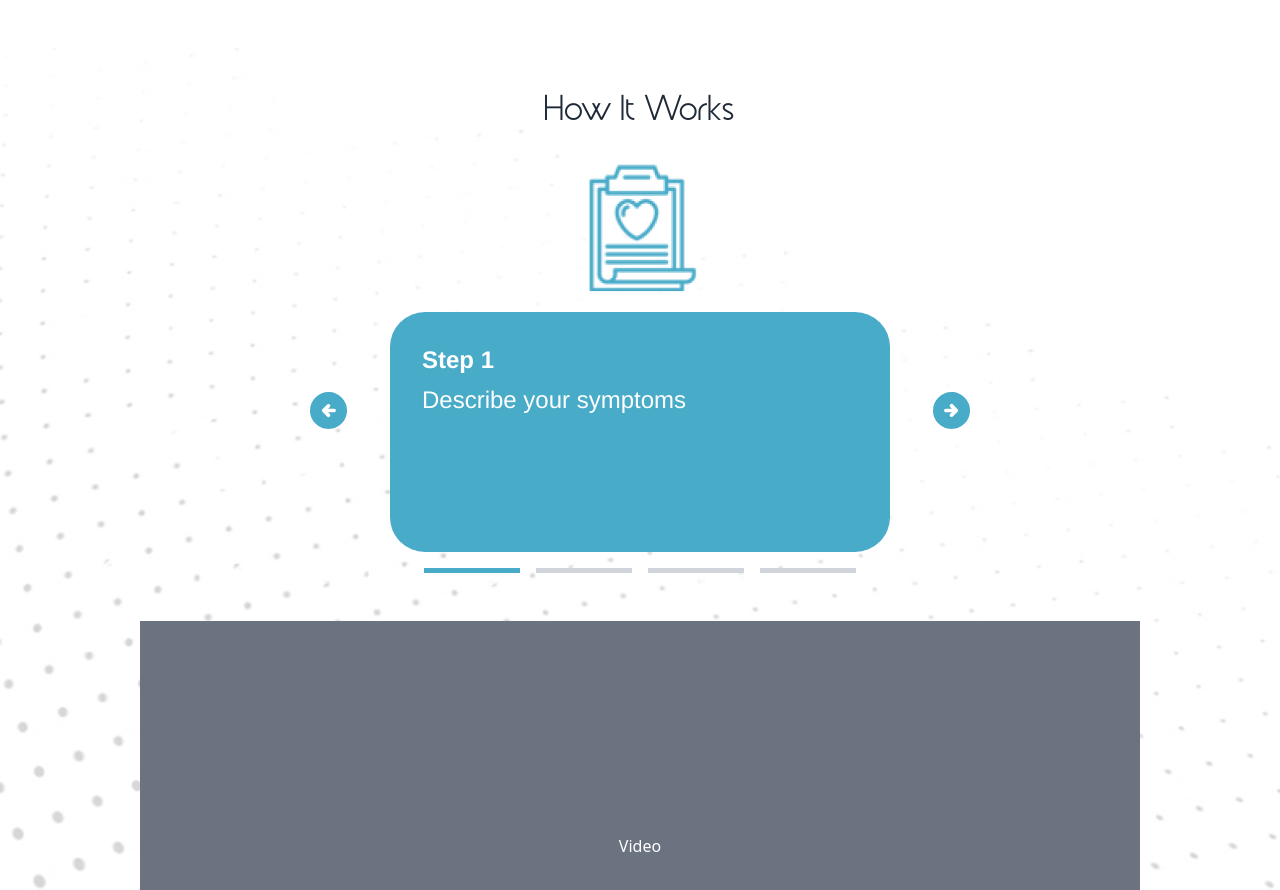
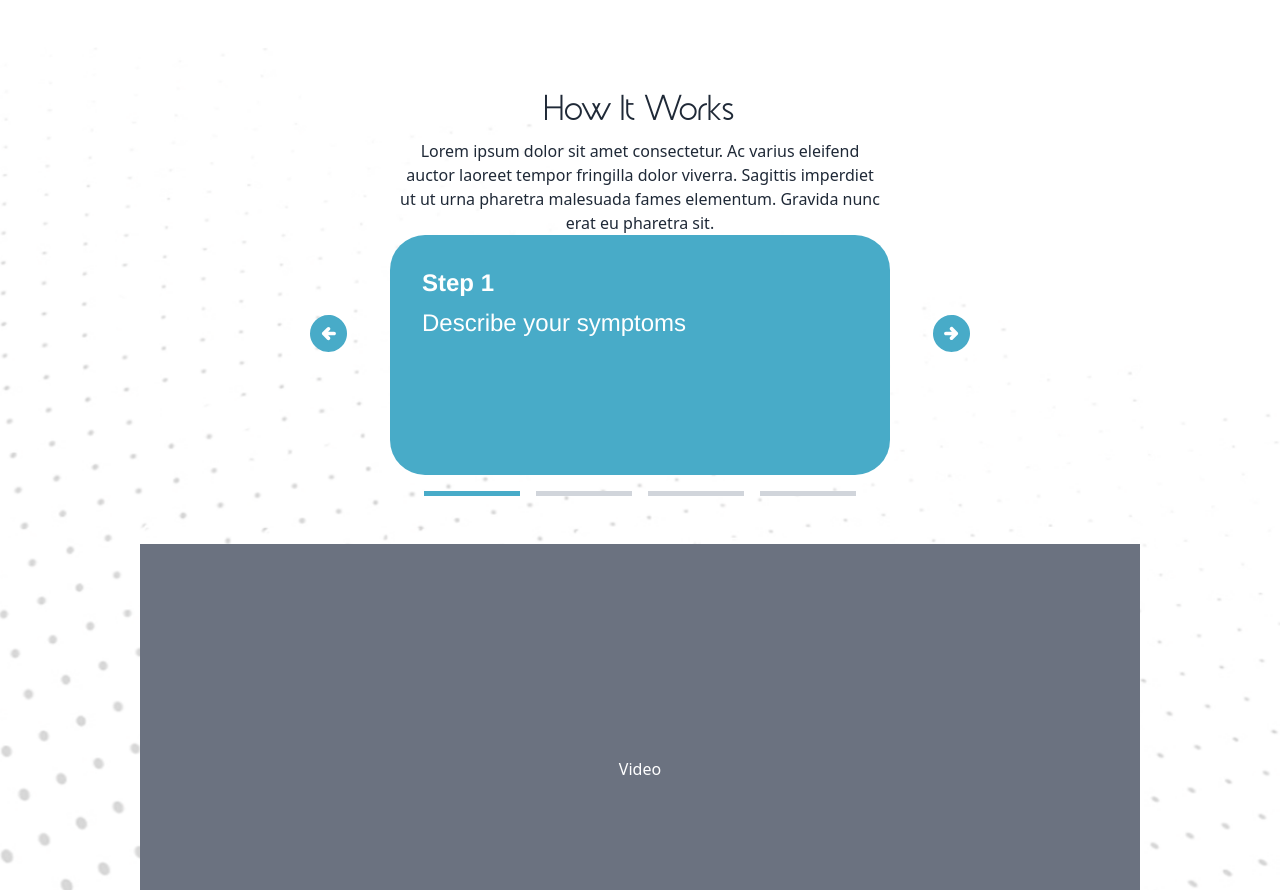
Before and after one commit to DenisLo-master/MdHub, a React (Vite) app: page / in a window 1280 px wide. Shown: the part 3020-3910 px from the top of the page. Built offline with nearby package versions, Linux system fonts and the light colour scheme.

Commit message:
added new text under title

```diff
--- a/src/sections/Home/HomeHowItWorksSection.jsx
+++ b/src/sections/Home/HomeHowItWorksSection.jsx
@@ -1,15 +1,14 @@
 import React from 'react'
-import {
-  HowItWorks01,
-} from '../../assets'
 import Slider from '../../components/Slider'
 
 const HomeHowItWorksSection = () => {
   return (
     <section className="bg-how-it-works">
       <article className="w-full max-w-[90rem] mx-auto pt-10 pb-20">
-      <h2 className="text-4xl font-main text-center">How It Works</h2>
-      <img className="w-44 mx-auto" src={HowItWorks01} />
+        <h2 className="text-4xl font-main text-center">How It Works</h2>
+        <p className="max-w-[480px] mx-auto text-center pt-3">
+          Lorem ipsum dolor sit amet consectetur. Ac varius eleifend auctor laoreet tempor fringilla dolor viverra. Sagittis imperdiet ut ut urna pharetra malesuada fames elementum. Gravida nunc erat eu pharetra sit.
+        </p>
       <Slider />
         <div className="mx-auto w-full max-w-[1000px] h-[450px] mt-8 bg-gray-500 text-white flex justify-center items-center">
           Video
```
